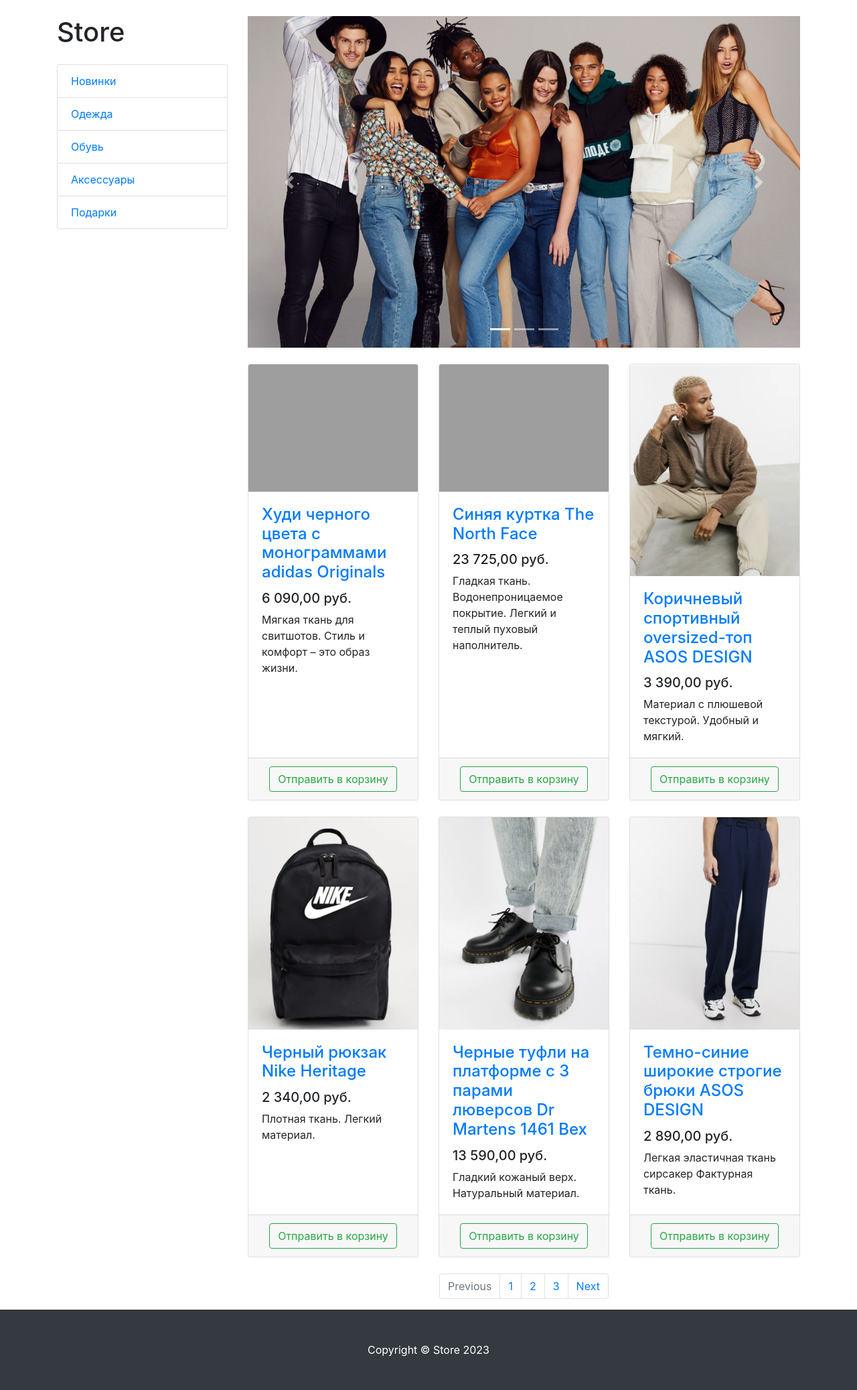
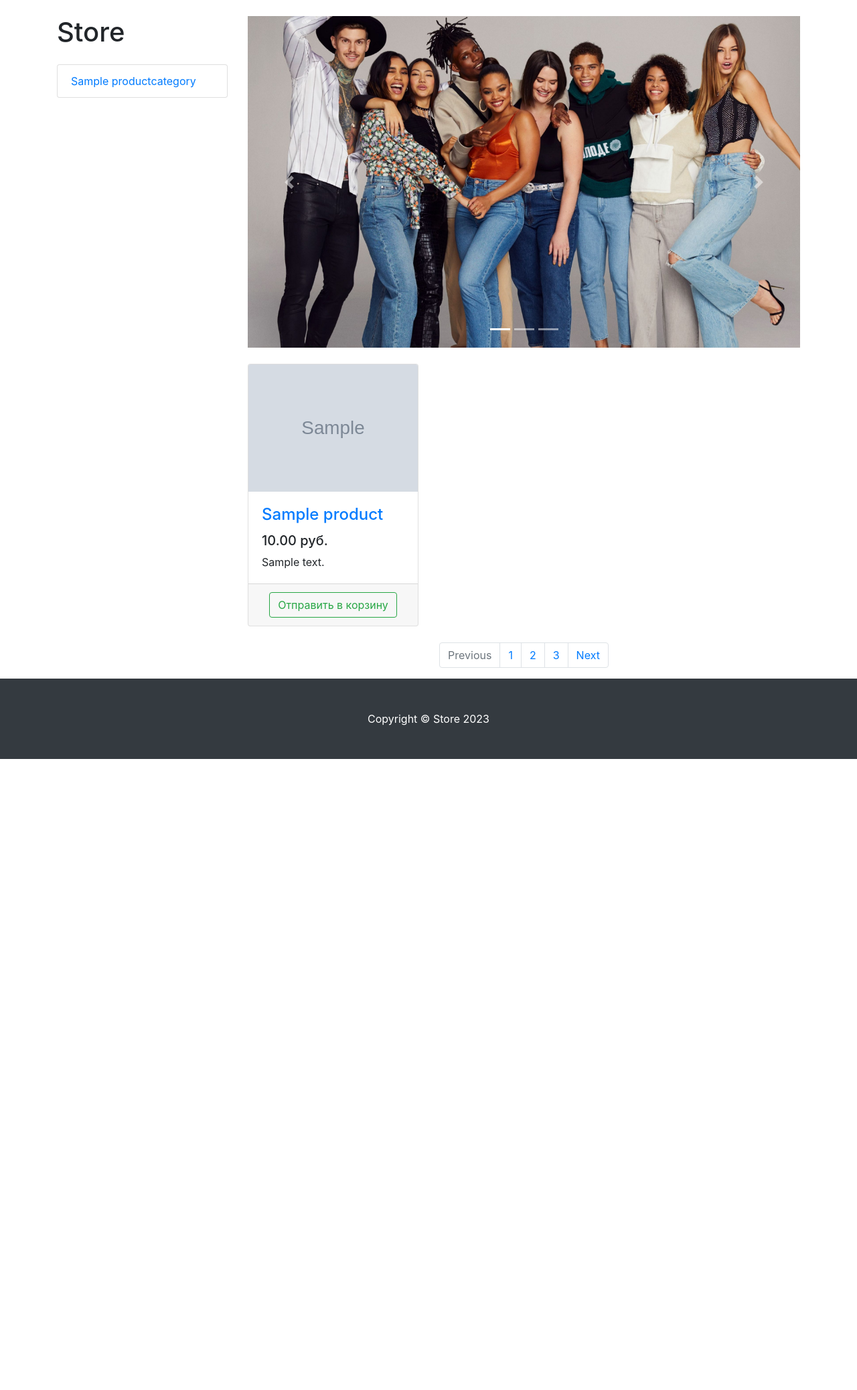
Before and after one commit to evgenii-erokhin/e_store, a Django app: page /products/ in a window 1280 px wide. Shown: the part 56-2131 px from the top of the page at 67% size. After the commit the page ends 1189 px from the top, so only its background shows below. Run offline with Django 3.2, Linux system fonts and the light colour scheme; tables that the repository leaves empty hold one stand-in row (values such as "Sample post"); grey boxes marked "Sample" are stand-in pictures; some libraries are stand-ins or nearby versions; grey boxes are pictures that could not be loaded.

Commit message:
Created view for products

```diff
--- a/store/products/templates/products/products.html
+++ b/store/products/templates/products/products.html
@@ -14,11 +14,9 @@
 
             <h1 class="my-4">Store</h1>
             <div class="list-group">
-                <a href="#" class="list-group-item">Новинки</a>
-                <a href="#" class="list-group-item">Одежда</a>
-                <a href="#" class="list-group-item">Обувь</a>
-                <a href="#" class="list-group-item">Аксессуары</a>
-                <a href="#" class="list-group-item">Подарки</a>
+                {% for category in categories %}
+                    <a href="#" class="list-group-item">{{ category.name }}</a>
+                {% endfor %}
             </div>
 
         </div>
@@ -54,127 +52,27 @@
             </div>
 
             <div class="row">
-
-                <div class="col-lg-4 col-md-6 mb-4">
+                {% for product in products %}
+                    <div class="col-lg-4 col-md-6 mb-4">
                     <div class="card h-100">
                         <a href="#">
                             <img class="card-img-top"
-                                 src="/static/vendor/img/products/Adidas-hoodie.png"
+                                 src="{{ product.image }}"
                                  alt="">
                         </a>
                         <div class="card-body">
                             <h4 class="card-title">
-                                <a href="#">Худи черного цвета с монограммами adidas Originals</a>
+                                <a href="#">{{ product.name }}</a>
                             </h4>
-                            <h5>6 090,00 руб.</h5>
-                            <p class="card-text">Мягкая ткань для свитшотов. Стиль и комфорт – это образ жизни.</p>
+                            <h5>{{ product.price }} руб.</h5>
+                            <p class="card-text">{{ product.description }}</p>
                         </div>
                         <div class="card-footer text-center">
                             <button type="button" class="btn btn-outline-success">Отправить в корзину</button>
                         </div>
                     </div>
-                </div>
-
-                <div class="col-lg-4 col-md-6 mb-4">
-                    <div class="card h-100">
-                        <a href="#">
-                            <img class="card-img-top"
-                                 src="/static/vendor/img/products/Blue-jacket-The-North-Face.png" alt="">
-                        </a>
-                        <div class="card-body">
-                            <h4 class="card-title">
-                                <a href="#">Синяя куртка The North Face</a>
-                            </h4>
-                            <h5>23 725,00 руб.</h5>
-                            <p class="card-text">
-                                Гладкая ткань. Водонепроницаемое покрытие. Легкий и теплый пуховый наполнитель.
-                            </p>
-                        </div>
-                        <div class="card-footer text-center">
-                            <button type="button" class="btn btn-outline-success">Отправить в корзину</button>
-                        </div>
                     </div>
-                </div>
-
-                <div class="col-lg-4 col-md-6 mb-4">
-                    <div class="card h-100">
-                        <a href="#">
-                            <img class="card-img-top"
-                                 src="/static/vendor/img/products/Brown-sports-oversized-top-ASOS-DESIGN.png"
-                                 alt="">
-                        </a>
-                        <div class="card-body">
-                            <h4 class="card-title">
-                                <a href="#">Коричневый спортивный oversized-топ ASOS DESIGN</a>
-                            </h4>
-                            <h5>3 390,00 руб.</h5>
-                            <p class="card-text">Материал с плюшевой текстурой. Удобный и мягкий.</p>
-                        </div>
-                        <div class="card-footer text-center">
-                            <button type="button" class="btn btn-outline-success">Отправить в корзину</button>
-                        </div>
-                    </div>
-                </div>
-
-                <div class="col-lg-4 col-md-6 mb-4">
-                    <div class="card h-100">
-                        <a href="#">
-                            <img class="card-img-top"
-                                 src="/static/vendor/img/products/Black-Nike-Heritage-backpack.png"
-                                 alt="">
-                        </a>
-                        <div class="card-body">
-                            <h4 class="card-title">
-                                <a href="#">Черный рюкзак Nike Heritage</a>
-                            </h4>
-                            <h5>2 340,00 руб.</h5>
-                            <p class="card-text">Плотная ткань. Легкий материал.</p>
-                        </div>
-                        <div class="card-footer text-center">
-                            <button type="button" class="btn btn-outline-success">Отправить в корзину</button>
-                        </div>
-                    </div>
-                </div>
-
-                <div class="col-lg-4 col-md-6 mb-4">
-                    <div class="card h-100">
-                        <a href="#">
-                            <img class="card-img-top"
-                                 src="/static/vendor/img/products/Black-Dr-Martens-shoes.png"
-                                 alt="">
-                        </a>
-                        <div class="card-body">
-                            <h4 class="card-title">
-                                <a href="#">Черные туфли на платформе с 3 парами люверсов Dr Martens 1461 Bex</a>
-                            </h4>
-                            <h5>13 590,00 руб.</h5>
-                            <p class="card-text">Гладкий кожаный верх. Натуральный материал.</p>
-                        </div>
-                        <div class="card-footer text-center">
-                            <button type="button" class="btn btn-outline-success">Отправить в корзину</button>
-                        </div>
-                    </div>
-                </div>
-
-                <div class="col-lg-4 col-md-6 mb-4">
-                    <div class="card h-100">
-                        <a href="#">
-                            <img class="card-img-top"
-                                 src="/static/vendor/img/products/Dark-blue-wide-leg-ASOs-DESIGN-trousers.png"
-                                 alt="">
-                        </a>
-                        <div class="card-body">
-                            <h4 class="card-title">
-                                <a href="#">Темно-синие широкие строгие брюки ASOS DESIGN</a>
-                            </h4>
-                            <h5>2 890,00 руб.</h5>
-                            <p class="card-text">Легкая эластичная ткань сирсакер Фактурная ткань.</p>
-                        </div>
-                        <div class="card-footer text-center">
-                            <button type="button" class="btn btn-outline-success">Отправить в корзину</button>
-                        </div>
-                    </div>
-                </div>
+                {% endfor %}
 
             </div>
 
--- a/store/products/views.py
+++ b/store/products/views.py
@@ -1,4 +1,5 @@
 from django.shortcuts import render
+from products.models import Product, ProductCategory
 
 
 def index(request):
@@ -6,4 +7,8 @@
 
 
 def products(request):
-    return render(request, 'products/products.html')
+    context = {
+        'products': Product.objects.all(),
+        'categories': ProductCategory.objects.all()
+    }
+    return render(request, 'products/products.html', context)
```
Also changed, not shown: store/media/images/Adidas-hoodie.png (added), store/media/images/Black-Dr-Martens-shoes.png (added), store/media/images/Black-Nike-Heritage-backpack.png (added), store/media/images/Blue-jacket-The-North-Face.png (added), store/media/images/Brown-sports-oversized-top-ASOS-DESIGN.png (added), 1 other file.
